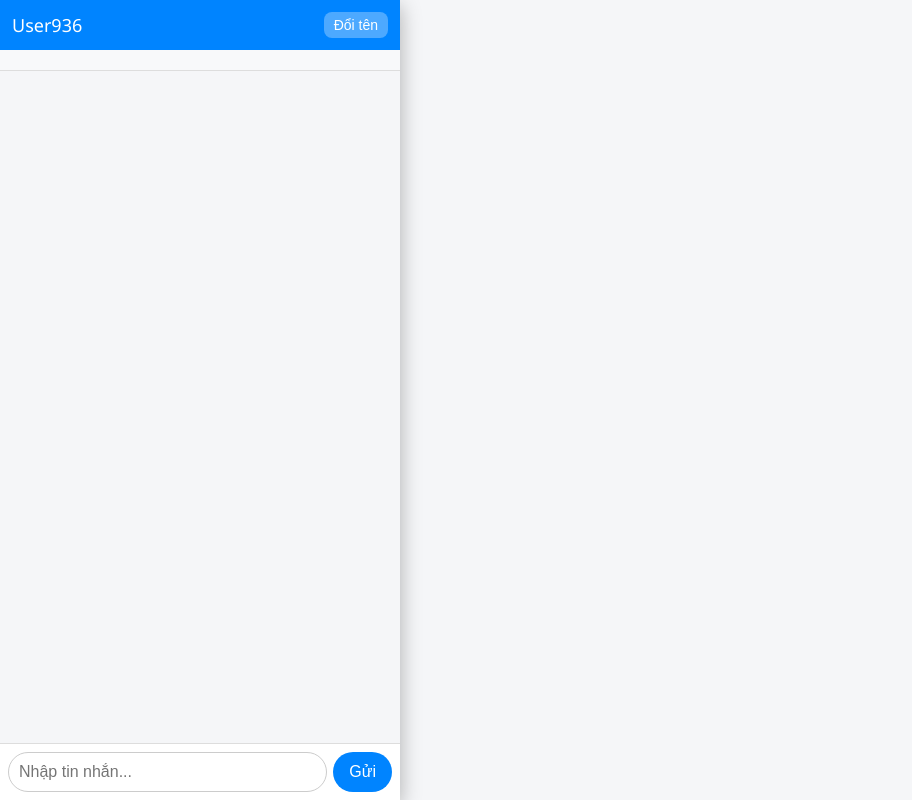
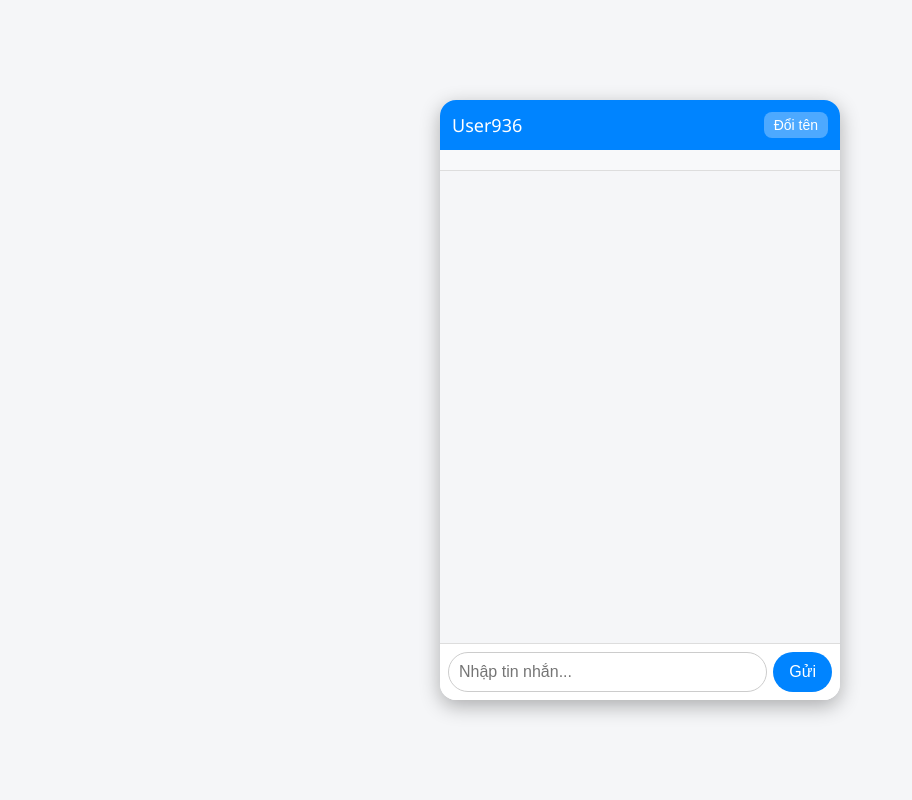
Before and after one commit to trongkhang156/mini-zalo-chat, a website: page public/index.html in a window 1280 px wide. Shown: the whole page, without its empty margins (0-912 px from the left). Drawn offline with nearby package versions, Linux system fonts and the light colour scheme; some packages are replaced by stand-ins of ours; a script that the page names is missing.

Commit message:
Update index.html

```diff
--- a/public/index.html
+++ b/public/index.html
@@ -2,7 +2,7 @@
 <html lang="vi">
 <head>
 <meta charset="UTF-8" />
-<meta name="viewport" content="width=device-width, initial-scale=1.0, viewport-fit=cover" />
+<meta name="viewport" content="width=device-width, initial-scale=1.0" />
 <title>Mini Zalo Chat</title>
 <script src="/socket.io/socket.io.js"></script>
 <script src="https://cdn.jsdelivr.net/npm/sweetalert2@11"></script>
@@ -17,31 +17,29 @@
   --other: #fff;
 }
 
-/* Reset */
-* { box-sizing: border-box; }
-
-html, body {
+body {
   margin: 0;
-  padding: 0;
-  height: 100%;
+  font-family: "Segoe UI", Arial, sans-serif;
   background: var(--light);
-  font-family: "Segoe UI", Arial, sans-serif;
-  overscroll-behavior: none;
+  display: flex;
+  justify-content: center;
+  align-items: center;
+  height: 100vh;
 }
 
-/* Container chính */
+/* Chat container */
 .chat-container {
   width: 400px;
-  max-width: 100vw;
-  height: 100dvh; /* dùng đơn vị mới, ổn định khi bàn phím bật */
+  max-width: 95vw;
+  height: 600px;
+  max-height: 95vh;
   background: #fff;
-  border-radius: 0;
+  border-radius: 16px;
   display: flex;
   flex-direction: column;
   box-shadow: 0 6px 20px rgba(0,0,0,0.3);
   overflow: hidden;
-  position: fixed;
-  inset: 0;
+  position: relative;
 }
 
 /* Header */
@@ -114,10 +112,6 @@ html, body {
   padding: 8px;
   border-top: 1px solid #ddd;
   background: #fff;
-  position: sticky;
-  bottom: 0;
-  z-index: 10;
-  padding-bottom: calc(8px + env(safe-area-inset-bottom)); /* chừa vùng safe-area cho mobile */
 }
 
 #msg-input {
@@ -162,11 +156,12 @@ html, body {
   border: 1px solid #ddd;
 }
 
-/* Mobile tweaks */
+/* Mobile */
 @media (max-width: 600px) {
   .chat-container {
-    border-radius: 0;
-    height: 100dvh;
+    width: 95vw;
+    height: 85vh;
+    border-radius: 12px;
   }
 
   #chat-header {
@@ -208,7 +203,7 @@ localStorage.setItem("chat_username", username);
 document.getElementById("me-name").textContent = username;
 let currentChat = null;
 
-// Service Worker + thông báo
+// Đăng ký Service Worker + thông báo
 if ('serviceWorker' in navigator) {
   window.addEventListener('load', async () => {
     try {
@@ -295,7 +290,6 @@ function showNotification(from, message) {
   }
 }
 
-// Đổi tên
 document.getElementById("rename-btn").onclick = () => {
   Swal.fire({
     title: "Đổi tên",
@@ -312,12 +306,6 @@ document.getElementById("rename-btn").onclick = () => {
     }
   });
 };
-
-// 🔧 Fix viewport nhảy khi mở bàn phím
-const messages = document.getElementById("messages");
-window.visualViewport?.addEventListener("resize", () => {
-  messages.scrollTop = messages.scrollHeight;
-});
 </script>
 </body>
 </html>
```
